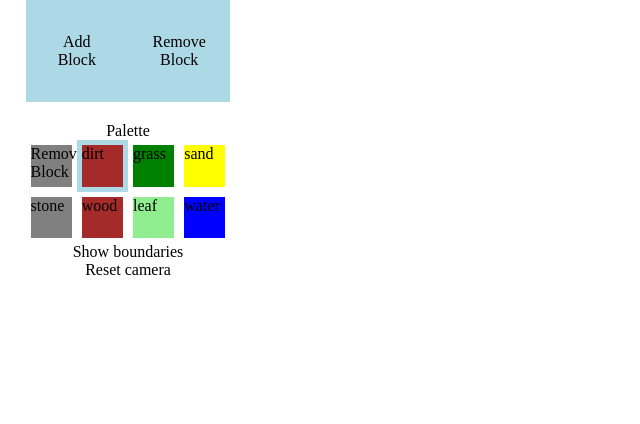
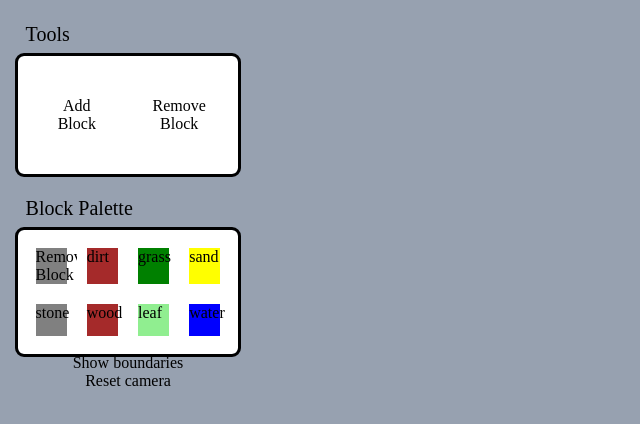
Before and after one commit to RLeek/Learn-WebGpuJs, a plain HTML site: page index.html in a window 1280 px wide. Shown: the whole page, without its empty margins (0-640 px from the left). Drawn offline with Linux system fonts and the light colour scheme.

Commit message:
Add more styling

```diff
--- a/index.html
+++ b/index.html
@@ -1,41 +1,49 @@
 <!DOCTYPE html>
-<body style="margin:0px;">
+<head>
+    <link rel="stylesheet" href="styles.css">
+</head>
+<body style="margin:0px;background-color:#97a1b0">
     <div style="display:flex;height:100vh;width:100%">
         <div style="width:20%;height:100%;display:flex;flex-direction: column;align-items: center;">
-            <div style="display:flex;width:80%">
+            <div style="padding-top: 20px;width: 100%; " class="title">
+                Tools
+            </div>
+            <div style="padding:8px; border-radius: 0.375rem; background-color:white; outline: 3px solid black;width:80%;">
+                <div style="display:flex;">
                     <div style="display:flex; flex-direction: column;
                     align-items: center;
-                justify-content: center;aspect-ratio: 1 / 1;width:50%;background-color: lightblue;">
+                    justify-content: center;aspect-ratio: 1 / 1;width:50%;" class="toolButton">
                         <div>Add</div>
                         <div>Block</div>
                     </div>
                     <div style="display:flex; flex-direction: column;
                     align-items: center;
-                justify-content: center;aspect-ratio: 1 / 1;width:50%;background-color: lightblue;">
+                    justify-content: center;aspect-ratio: 1 / 1;width:50%;" class="toolButton">
                         <div>Remove</div>
                         <div>Block</div>
                     </div>
                 </div>
-            <div style="padding-top: 20px;">
-                Palette
             </div>
-            <div style="display:flex;justify-content: center; width:80%; flex-wrap: wrap;">
-                <div style="aspect-ratio: 1 / 1;width:25%;flex-shrink: 0;box-sizing: border-box;
-                background-color: gray;border: 5px solid white;" id="actionToggle">Remove Block</div>
-                <div style="aspect-ratio: 1 / 1;width:25%;flex-shrink: 0;box-sizing: border-box;
-                background-color: brown; border: 5px solid lightblue;" id="dirt"> dirt </div>
-                <div style="aspect-ratio: 1 / 1;width:25%;flex-shrink: 0;box-sizing: border-box;
-                background-color: green;border: 5px solid white;" id="grass"> grass </div>
-                <div style="aspect-ratio: 1 / 1;width:25%;flex-shrink: 0;box-sizing: border-box;
-                background-color: yellow;border: 5px solid white;" id="sand"> sand </div>
-                <div style="aspect-ratio: 1 / 1;width:25%;flex-shrink: 0;box-sizing: border-box;
-                background-color: gray;border: 5px solid white;" id="stone"> stone </div>
-                <div style="aspect-ratio: 1 / 1;width:25%;flex-shrink: 0;box-sizing: border-box;
-                background-color: brown;border: 5px solid white;" id="wood"> wood </div>
-                <div style="aspect-ratio: 1 / 1;width:25%;flex-shrink: 0;box-sizing: border-box;
-                background-color: lightgreen;border: 5px solid white;" id="leaf"> leaf </div>
-                <div style="aspect-ratio: 1 / 1;width:25%;flex-shrink: 0;box-sizing: border-box;
-                background-color: blue;border: 5px solid white;" id="water"> water </div>
+            <div style="padding-top: 20px;width: 100%;" class="title">
+                Block Palette
+            </div>
+            <div style="display:flex;justify-content: center; width:80%; flex-wrap: wrap;padding:8px; border-radius: 0.375rem; background-color:white; outline: 3px solid black;width:80%;">
+                <div style="aspect-ratio: 1 / 1;
+                background-color: gray;" id="actionToggle" class="blockButton">Remove Block</div>
+                <div style="aspect-ratio: 1 / 1;
+                background-color: brown;" id="dirt" class="blockButton"> dirt </div>
+                <div style="aspect-ratio: 1 / 1;
+                background-color: green;" id="grass" class="blockButton"> grass </div>
+                <div style="aspect-ratio: 1 / 1;
+                background-color: yellow;" id="sand" class="blockButton"> sand </div>
+                <div style="aspect-ratio: 1 / 1;
+                background-color: gray;" id="stone" class="blockButton"> stone </div>
+                <div style="aspect-ratio: 1 / 1;
+                background-color: brown;" id="wood" class="blockButton"> wood </div>
+                <div style="aspect-ratio: 1 / 1;
+                background-color: lightgreen;" id="leaf" class="blockButton"> leaf </div>
+                <div style="aspect-ratio: 1 / 1;
+                background-color: blue;" id="water" class="blockButton"> water </div>
             </div>
             <div>
                 Show boundaries
--- /dev/null
+++ b/styles.css
@@ -0,0 +1,29 @@
+.toolButton {
+    background-color:white;
+    box-sizing: border-box;
+    border-radius: 0.375rem;
+}
+
+:hover.toolButton {
+    background-color: rgb(226 232 240);
+}
+
+.title {
+    font-size: 1.25rem; /* 20px */
+    line-height: 1.75rem; /* 28px */
+    padding-left: 20%;
+    padding-bottom: 0.5rem;
+    font-weight: 500;
+}
+
+.blockButton {
+    border-radius: 0.5rem;
+    width:25%;
+    flex-shrink: 0;
+    box-sizing: border-box;
+    border: 10px solid white;
+}
+
+:hover.blockButton {
+    border: 10px solid  rgb(226 232 240);;
+}
```
Lines whose indentation alone changed are shown as unchanged.
